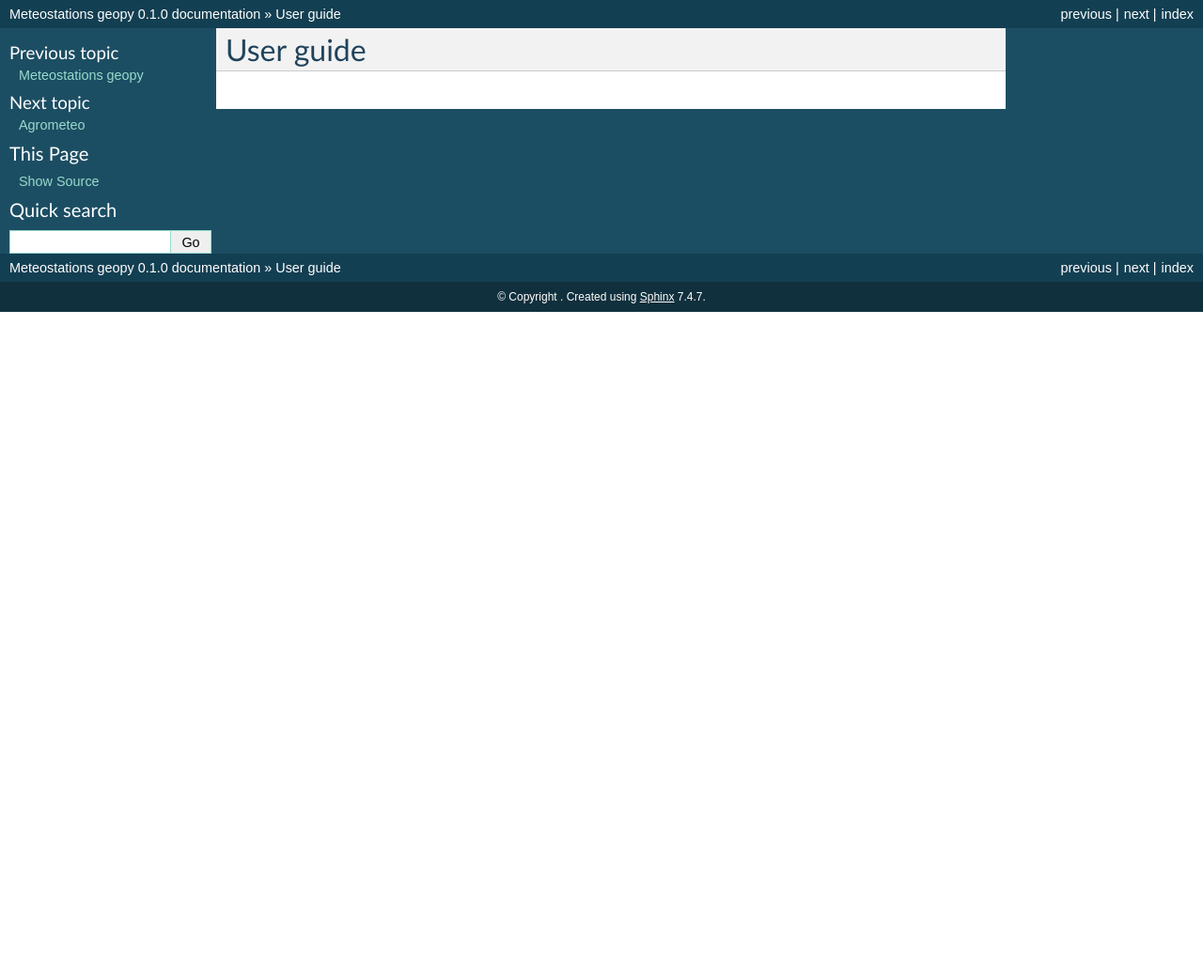
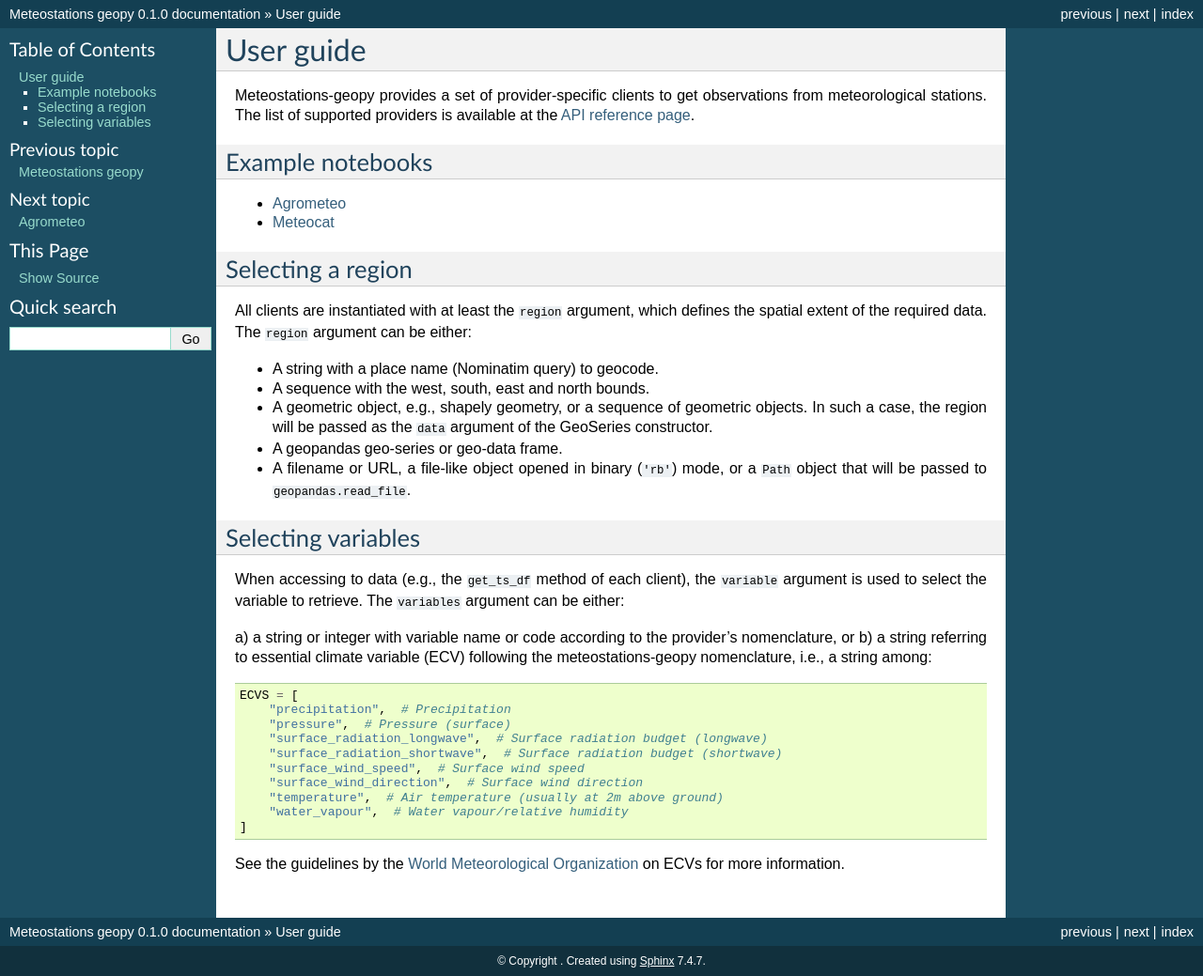
Before and after one commit to martibosch/meteostations-geopy, a Sphinx documentation site: the page built from docs/user-guide.md, in a window 1280 px wide. Shown: the whole page at 94% size. Built offline with Sphinx 7.4.7, drawn with Linux system fonts in a browser that asks for light colours; before the commit the page ends 900 px from its top, so only the background shows below that.

Commit message:
docs: updated user guide, fix README link to user guide

````diff
--- a/docs/conf.py
+++ b/docs/conf.py
@@ -14,6 +14,9 @@ extensions = ["sphinx.ext.autodoc", "sphinx.ext.napoleon", "myst_parser", "nbsph
 autodoc_typehints = "description"
 html_theme = "default"
 
+# https://myst-parser.readthedocs.io/en/stable/syntax/optional.html#auto-generated-header-anchors
+myst_heading_anchors = 3
+
 # add module to path
 sys.path.insert(0, os.path.abspath(".."))
 
--- a/docs/user-guide.md
+++ b/docs/user-guide.md
@@ -1,4 +1,8 @@
 # User guide
+
+Meteostations-geopy provides a set of provider-specific clients to get observations from meteorological stations. The list of supported providers is available at the [API reference page](https://meteostations-geopy.readthedocs.io/en/latest/api.html#available-clients).
+
+## Example notebooks
 
 ```{toctree}
 ---
@@ -9,3 +13,38 @@ maxdepth: 1
 user-guide/agrometeo
 user-guide/meteocat
 ```
+
+- [Agrometeo](https://meteostations-geopy.readthedocs.io/en/latest/user-guide/agrometeo.html)
+- [Meteocat](https://meteostations-geopy.readthedocs.io/en/latest/user-guide/meteocat.html)
+
+## Selecting a region
+
+All clients are instantiated with at least the `region` argument, which defines the spatial extent of the required data. The `region` argument can be either:
+
+- A string with a place name (Nominatim query) to geocode.
+- A sequence with the west, south, east and north bounds.
+- A geometric object, e.g., shapely geometry, or a sequence of geometric objects. In such a case, the region will be passed as the `data` argument of the GeoSeries constructor.
+- A geopandas geo-series or geo-data frame.
+- A filename or URL, a file-like object opened in binary (`'rb'`) mode, or a `Path` object that will be passed to `geopandas.read_file`.
+
+## Selecting variables
+
+When accessing to data (e.g., the `get_ts_df` method of each client), the `variable` argument is used to select the variable to retrieve. The `variables` argument can be either:
+
+a) a string or integer with variable name or code according to the provider's nomenclature, or
+b) a string referring to essential climate variable (ECV) following the meteostations-geopy nomenclature, i.e., a string among:
+
+```python
+ECVS = [
+    "precipitation",  # Precipitation
+    "pressure",  # Pressure (surface)
+    "surface_radiation_longwave",  # Surface radiation budget (longwave)
+    "surface_radiation_shortwave",  # Surface radiation budget (shortwave)
+    "surface_wind_speed",  # Surface wind speed
+    "surface_wind_direction",  # Surface wind direction
+    "temperature",  # Air temperature (usually at 2m above ground)
+    "water_vapour",  # Water vapour/relative humidity
+]
+```
+
+See the guidelines by the [World Meteorological Organization](https://public.wmo.int/en/programmes/global-climate-observing-system/essential-climate-variables) on ECVs for more information.
````
Also changed, not shown: README.md (+1 -1 lines).
